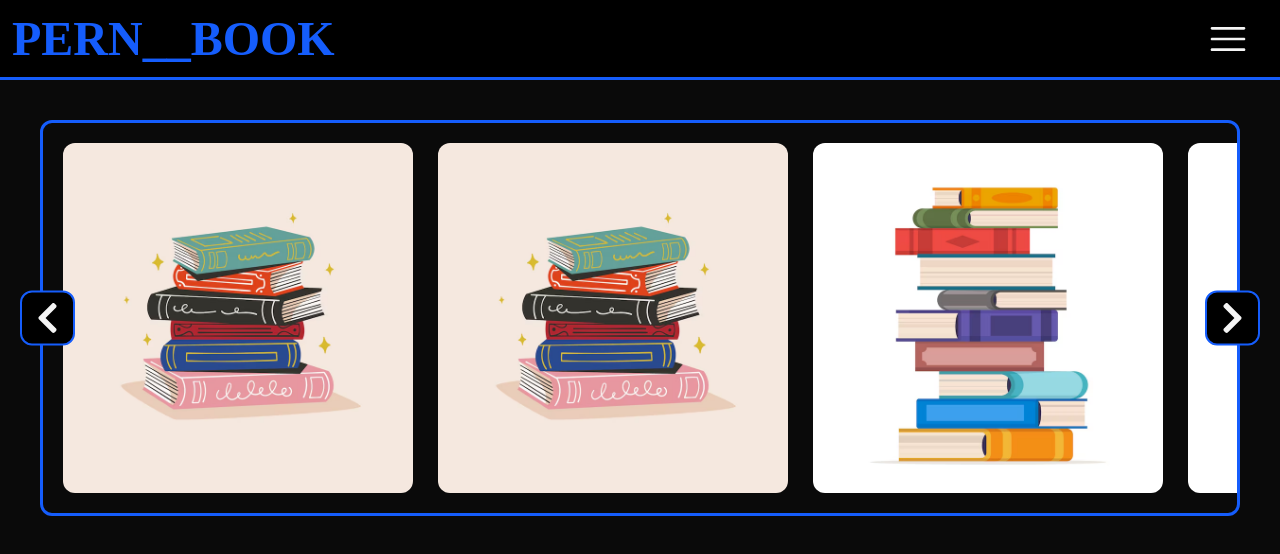
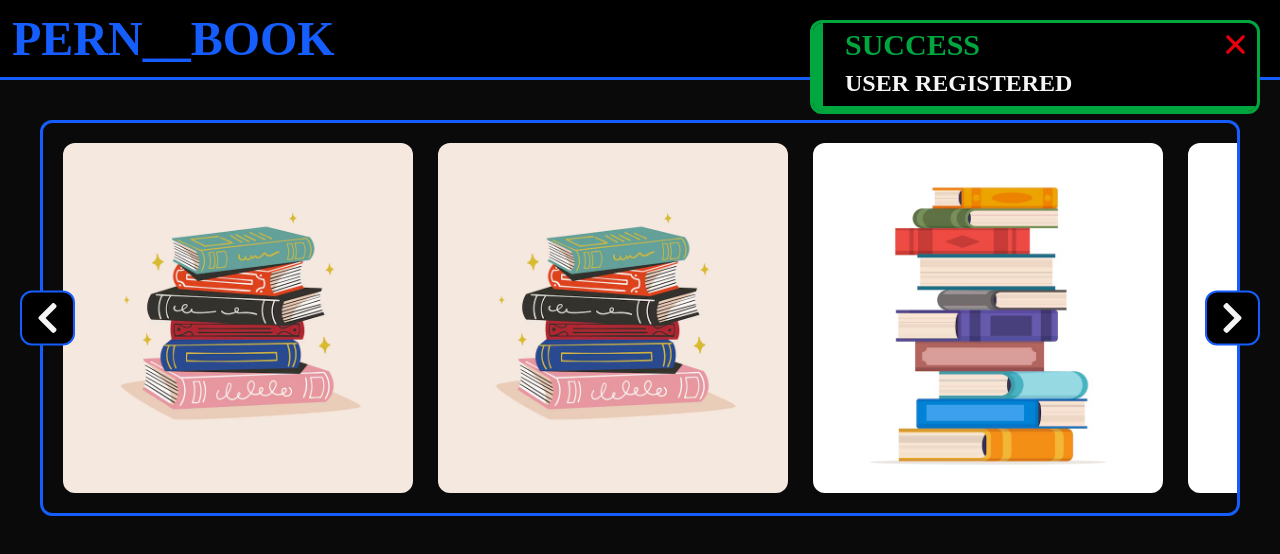
Before and after one commit to AlexanderMatveev2908/pern__book, a React (Vite) app in the folder client/: page / in a window 1280 px wide. Shown: the top 554 px of the page. Built offline with nearby package versions, Linux system fonts and the light colour scheme; no server answers; a web font is replaced by a local one.

Commit message:
made a basilar UI for toast

```diff
--- a/client/src/app/layouts/MainLayout.tsx
+++ b/client/src/app/layouts/MainLayout.tsx
@@ -4,6 +4,7 @@ import Header from "../../features/Header/Header";
 import Sidebar from "../../features/Sidebar/Sidebar";
 import Hero from "../../features/Hero/Hero";
 import { REG_PATH_HOME } from "../../config/regex";
+import Toast from "../../features/Toast/Toast";
 
 const MainLayout: FC = () => {
   const path = useLocation().pathname;
@@ -11,6 +12,7 @@ const MainLayout: FC = () => {
   return (
     <div className="w-full min-h-screen bg-neutral-950 flex flex-col relative">
       <Header />
+      <Toast />
       {REG_PATH_HOME.test(path) && <Hero />}
       <Sidebar />
       <div className="w-full px-5 sm:px-10 pt-6 pb-[100px] flex justify-center">
--- a/client/src/features/AuthLayout/Register/Register.tsx
+++ b/client/src/features/AuthLayout/Register/Register.tsx
@@ -65,6 +65,7 @@ const Register: FC = () => {
     formState: { errors },
     watch,
     setValue,
+    handleSubmit,
   } = useForm<RegisterFormType>({
     mode: "onChange",
     resolver: zodResolver(schema),
@@ -76,6 +77,9 @@ const Register: FC = () => {
       confirmPassword: "",
       terms: null,
     },
+  });
+  const handleSave = handleSubmit((formData) => {
+    console.log(formData);
   });
 
   const { mainPwd, confirmPwd, closeAllPwd } = useShowPwd();
@@ -122,7 +126,10 @@ const Register: FC = () => {
     <div className="w-full grid justify-items-center gap-5">
       <BreadCrumbForm {...{ currForm, totLen: 2 }} />
 
-      <form className="flex flex-col justify-center border-[3px] p-6 border-blue-600 rounded-xl max-w-[500px] sm:max-w-[600px] text-[whitesmoke] overflow-hidden">
+      <form
+        onSubmit={handleSave}
+        className="flex flex-col justify-center border-[3px] p-6 border-blue-600 rounded-xl max-w-[500px] sm:max-w-[600px] text-[whitesmoke] overflow-hidden"
+      >
         <div
           className={`w-[200%] flex transition-all duration-500 ${
             !currForm
--- /dev/null
+++ b/client/src/features/Toast/Toast.css
@@ -0,0 +1,12 @@
+@import "tailwindcss";
+
+.btn__toast {
+  transition: 0.3s;
+}
+.btn__toast:hover {
+  @apply cursor-pointer scale-130;
+}
+.btn__toast:active {
+  transition: 0.1s;
+  transform: scale(0.8);
+}
--- /dev/null
+++ b/client/src/features/Toast/Toast.tsx
@@ -0,0 +1,35 @@
+import { FC } from "react";
+import { IoClose } from "react-icons/io5";
+import "./Toast.css";
+
+const Toast: FC = () => {
+  return (
+    <div
+      className={`z__toast fixed top-5 right-5 border-[3px] border-green-600 bg-[#000] rounded-xl w-fit min-w-[300px] sm:min-w-[450px] max-w-[80vw] sm:max-w-[500px] md:max-w-[600px] el__toast_container overflow-hidden`}
+    >
+      <div className="w-full grid justify-items-start relative pb-2">
+        {/* TYPE EVENT */}
+        <div className="w-full flex justify-start text-green-600 pt-[4px] px-8">
+          <span className="txt__4">SUCCESS</span>
+        </div>
+
+        {/* SIDE LINE */}
+        <div className="absolute top-0 bottom-0 left-0 min-w-[10px] min-h-[120%] bg-green-600"></div>
+
+        {/* CLOSE BTN */}
+        <button className="appearance-none top-[4px] right-[4px] absolute btn__toast">
+          <IoClose className="icon__md text-red-600" />
+        </button>
+
+        {/* TEXT */}
+        <div className="w-full flex justify-start text-[whitesmoke] py-1 px-8">
+          <span className="txt__3">USER REGISTERED</span>
+        </div>
+
+        {/* TIMER */}
+        <div className="w-full absolute left-0 bottom-0 bg-green-600 h-[5px]"></div>
+      </div>
+    </div>
+  );
+};
+export default Toast;
--- a/client/src/index.css
+++ b/client/src/index.css
@@ -10,14 +10,17 @@ IMPORTANT: for some practical reasons i prefer using snake case instead of kebab
 
 /* INDEX*/
 
+.z__sidebar_bg {
+  z-index: 500;
+}
 .z__header {
   z-index: 1000;
 }
-.z__sidebar_bg {
-  z-index: 500;
+.z__sidebar {
+  z-index: 1500;
 }
-.z__sidebar {
-  z-index: 1000;
+.z__toast {
+  z-index: 2000;
 }
 
 /* TXT */
@@ -35,10 +38,10 @@ IMPORTANT: for some practical reasons i prefer using snake case instead of kebab
   @apply text-lg md:text-xl lg:text-2xl font-bold;
 }
 .txt__4 {
-  @apply text-xl md:text-2xl lg:text-3xl;
+  @apply text-xl md:text-2xl lg:text-3xl font-bold;
 }
 .txt__5 {
-  @apply text-2xl md:text-3xl lg:text-4xl;
+  @apply text-2xl md:text-3xl lg:text-4xl font-extrabold;
 }
 .txt__6 {
   @apply text-3xl md:text-4xl lg:text-5xl;
@@ -62,7 +65,7 @@ IMPORTANT: for some practical reasons i prefer using snake case instead of kebab
   @apply transition-all duration-300 hover:text-blue-600 hover:scale-120 cursor-pointer;
 }
 .icon__close {
-  @apply min-w-[50px] min-h-[50px] text-[whitesmoke] transition-all duration-300 hover:text-red-600 hover:scale-120 cursor-pointer;
+  @apply min-w-[50px] min-h-[50px] text-red-600 transition-all duration-300 hover:scale-120 cursor-pointer;
 }
 
 /* UTILS */
```
